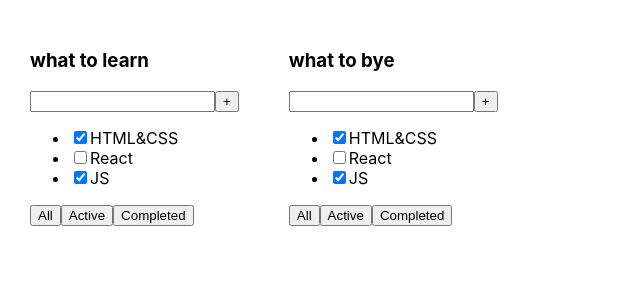
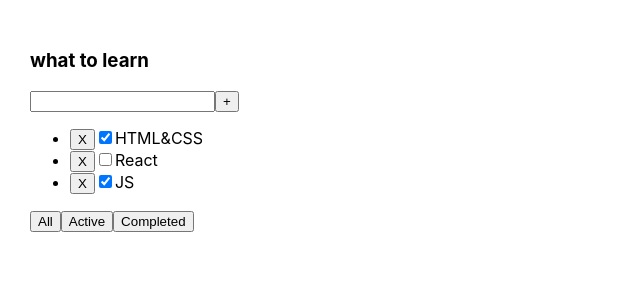
Before and after one commit to KirillDolzhenkov/task-manager-app, a React (Create React App) app: page / in a window 1280 px wide. Shown: the top 300 px of the page, without its empty margins (0-640 px from the left). Built offline with nearby package versions, Linux system fonts and the light colour scheme.

Commit message:
code refactoring

```diff
--- a/src/App.tsx
+++ b/src/App.tsx
@@ -1,4 +1,4 @@
-import React from 'react';
+import React, {useState} from 'react';
 import './App.css';
 import {Todolist} from "./Todolist";
 
@@ -10,16 +10,25 @@ export type TaskType = {
 
 function App() {
 
-    const TaskData: Array<TaskType> = [
+    const [taskData, setTaskData] = useState<Array<TaskType>>([
         {id: 1, title: "HTML&CSS", isDone: true},
         {id: 2, title: "React", isDone: false},
         {id: 3, title: "JS", isDone: true},
-    ]
+    ]);
 
+    const removeTask = (taskId: number) => {
+        let filteredTasks = taskData.filter(t => t.id !== taskId)
+        setTaskData(filteredTasks);
+    }
+
+    const tasksForTodo: Array<TaskType> =  taskData;
     return (
         <div className="App">
-            <Todolist title={'what to learn'} tasks={TaskData}/>
-            <Todolist title={'what to bye'} tasks={TaskData}/>
+            <Todolist
+                title={'what to learn'}
+                tasks={tasksForTodo}
+                removeTask={removeTask}
+            />
         </div>
     );
 }
--- a/src/TodoList.tsx
+++ b/src/TodoList.tsx
@@ -4,13 +4,19 @@ import {TaskType} from "./App";
 type TodolistPropsType = {
     title: string
     tasks: Array<TaskType>
+    removeTask: (taskId: number) => void
 }
 
 export const Todolist: React.FC<TodolistPropsType> = (props) => {
     const {
         title,
         tasks,
+        removeTask,
     } = props;
+
+    /*const onRemoveTask = () => {
+        removeTask(t.id)
+    };*/
 
     return (
         <div >
@@ -20,10 +26,13 @@ export const Todolist: React.FC<TodolistPropsType> = (props) => {
                 <button>+</button>
             </div>
             <ul>
-                {tasks.map(t =>  <li><input type="checkbox" checked={t.isDone}/><span>{t.title}</span></li>)}
-                {/*<li><input type="checkbox" checked={tasks[0].isDone}/> <span>{tasks[0].title}</span></li>
-                <li><input type="checkbox" checked={tasks[1].isDone}/> <span>{tasks[1].title}</span></li>
-                <li><input type="checkbox" checked={tasks[2].isDone}/> <span>{tasks[2].title}</span></li>*/}
+                {tasks.map(t => <li key={t.id}>
+                    <button onClick={() => {
+                        removeTask(t.id)
+                    }}>X</button>
+                    <input type="checkbox" checked={t.isDone}/>
+                    <span>{t.title}</span>
+                </li>)}
             </ul>
             <div>
                 <button>All</button>
--- a/src/index.tsx
+++ b/src/index.tsx
@@ -8,9 +8,9 @@ const root = ReactDOM.createRoot(
   document.getElementById('root') as HTMLElement
 );
 root.render(
-  <React.StrictMode>
+  /*<React.StrictMode>*/
     <App />
-  </React.StrictMode>
+  /*</React.StrictMode>*/
 );
 
 // If you want to start measuring performance in your app, pass a function
```
